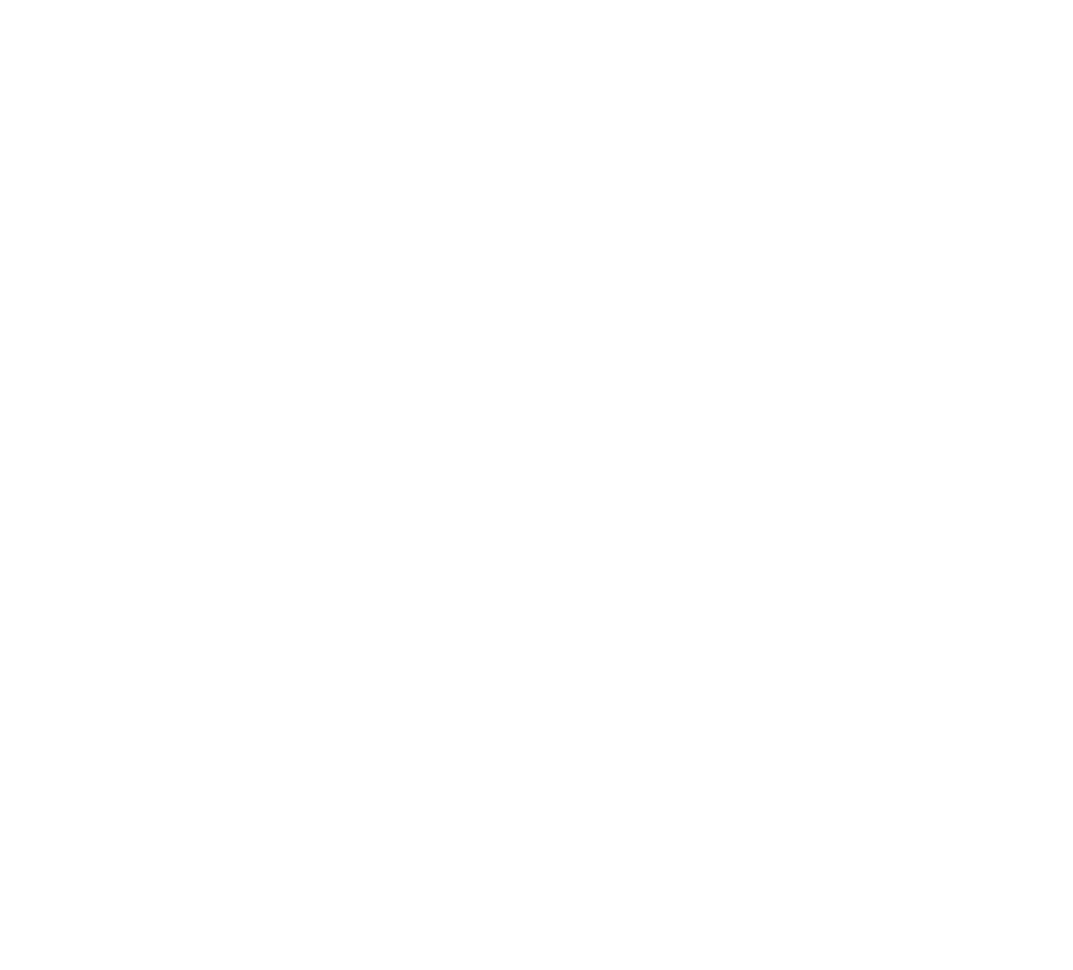
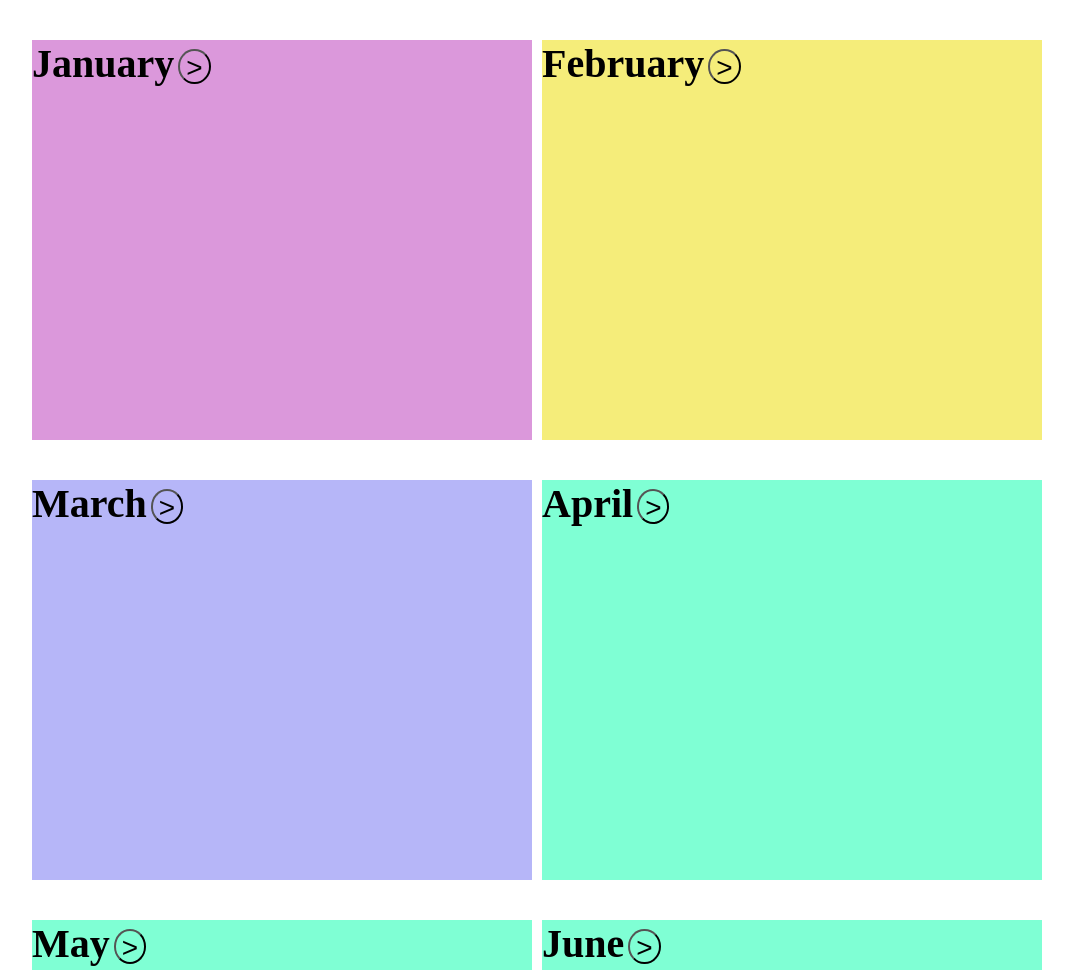
Before and after one commit to abdalla-diaai/calevent, a plain HTML site: page index.html in a window 1280 px wide. Shown: the top 970 px of the page, without its empty margins (108-1181 px from the left). Before the commit the page ends 800 px from the top, so only its background shows below. Drawn offline with Linux system fonts and the light colour scheme.

Commit message:
html and css that show each month of the year with a dropdown button

```diff
--- a/assets/styles.css
+++ b/assets/styles.css
@@ -0,0 +1,79 @@
+body{
+    margin: 0px;
+    padding: 0px;
+}
+
+.month-container{
+    display: flex;
+    justify-content: center;
+    flex-direction: row;
+    flex-wrap: wrap;
+}
+
+.month-card{
+    text-align: left;
+    background-color: aquamarine;
+    width: 500px;
+    height: 400px;
+    margin-left: 10px;
+    margin-top: 40px;
+}
+
+.month{
+    display: inline;
+    font-size: 40px;
+}
+
+.dropdown{
+    height: 20px;
+    display: inline;
+    background-color: transparent;
+    font-size: 28px;
+    padding-bottom: 30px;
+    border-radius: 50%;
+    cursor: pointer;
+}
+
+.january{
+    background-color: rgb(219, 152, 219);
+}
+
+.february{
+    background-color: rgb(245, 237, 122);
+}
+
+.march{
+    background-color: rgb(182, 182, 248);
+}
+
+/*
+.calendar-cards:hover{
+    margin-left: 40px;
+    margin-right: 40px;
+    background-color: rgb(175, 132, 93);
+    width: 230px;
+    height: 250px;
+    border-radius: 50%;
+}
+
+.day{
+    font-size: 22px;
+    margin-top: 29px;
+    margin-bottom: 0px;
+}
+
+.number-of-days{
+    font-size: 70px;
+    margin-top: 25px;
+    margin-bottom: 0px;
+}
+
+.event-details{
+    margin-top: 19px;
+    background-color: transparent;
+    padding: 5px 15px 5px 15px;
+    border-width: 0.4px;
+    border-radius: 10px;
+    box-shadow: none;
+    cursor: pointer;
+}
--- a/index.html
+++ b/index.html
@@ -8,6 +8,69 @@
 </head>
 <body>
 
+    <div class="month-container">
+
+        <div class="month-card january">
+            <h3 class="month">January</h3>
+            <button class="dropdown">></button>
+        </div>
+
+        <div class="month-card february">
+            <h3 class="month">February</h3>
+            <button class="dropdown">></button>
+        </div>
+
+        <div class="month-card march">
+            <h3 class="month">March</h3>
+            <button class="dropdown">></button>
+        </div>
+
+        <div class="month-card">
+            <h3 class="month">April</h3>
+            <button class="dropdown">></button>
+        </div>
+
+        <div class="month-card">
+            <h3 class="month">May</h3>
+            <button class="dropdown">></button>
+        </div>
+
+        <div class="month-card">
+            <h3 class="month">June</h3>
+            <button class="dropdown">></button>
+        </div>
+
+        <div class="month-card">
+            <h3 class="month">July</h3>
+            <button class="dropdown">></button>
+        </div>
+
+        <div class="month-card">
+            <h3 class="month">August</h3>
+            <button class="dropdown">></button>
+        </div>
+
+        <div class="month-card">
+            <h3 class="month">September</h3>
+            <button class="dropdown">></button>
+        </div>
+
+        <div class="month-card">
+            <h3 class="month">October</h3>
+            <button class="dropdown">></button>
+        </div>
+
+        <div class="month-card">
+            <h3 class="month">November</h3>
+            <button class="dropdown">></button>
+        </div>
+
+        <div class="month-card">
+            <h3 class="month">December</h3>
+            <button class="dropdown">></button>
+        </div>
+    </div>
+
 
 
     <script src="./assets/script.js"></script>
```
